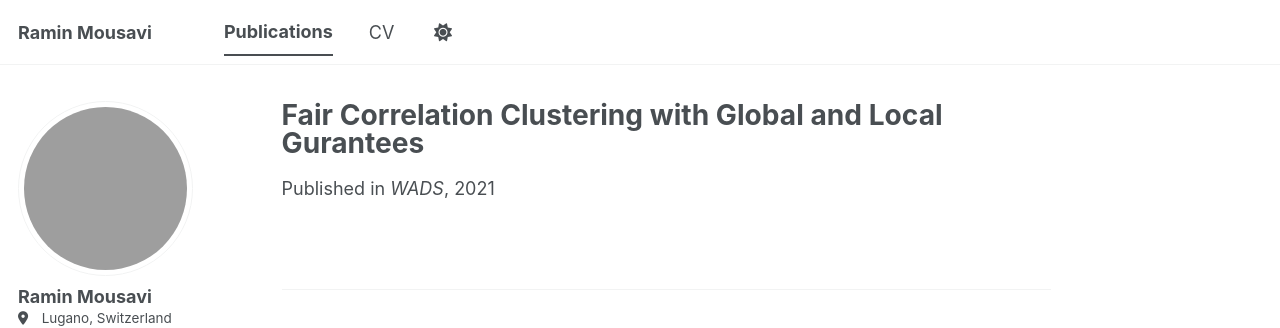
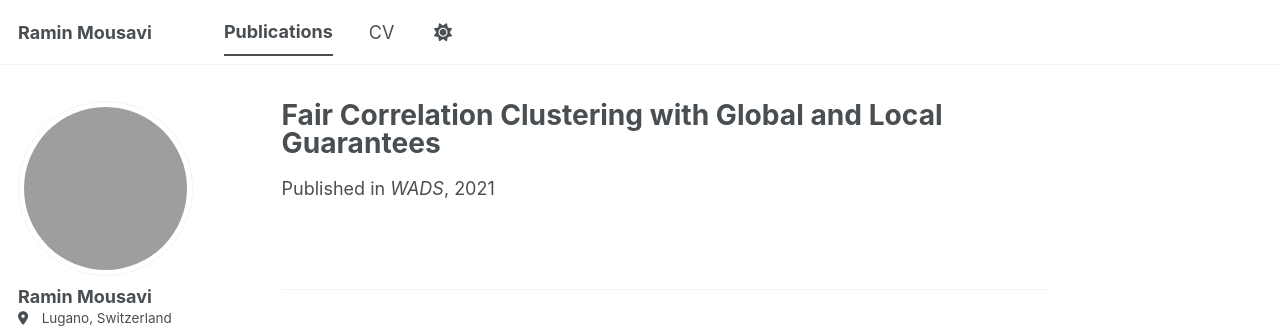
Before and after one commit to rammousavi/rammousavi.github.io, a Jekyll site: the page built from _publications/fair_correlation_clus.md, in a window 1280 px wide. Shown: the top 328 px of the page. Built offline with Jekyll 4.4.1, drawn with Linux system fonts in a browser that asks for light colours; a style sheet for code colours, icons or effects is not loaded.

Commit message:
Fix typo in title and update permalink and paper URL

```diff
--- a/_publications/fair_correlation_clus.md
+++ b/_publications/fair_correlation_clus.md
@@ -1,9 +1,10 @@
 ---
-title: 'Fair Correlation Clustering with Global and Local Gurantees'
+title: 'Fair Correlation Clustering with Global and Local Guarantees'
 collection: publications
 authors: "Zachary Friggstad, Ramin Mousavi"
 category: conference
 date: 2021-09-01
 venue: 'WADS'
-paperurl:
+permalink: /publications/fair-corr-clustering
+paperurl: "https://link.springer.com/chapter/10.1007/978-3-030-83508-8_30"
 ---
```
